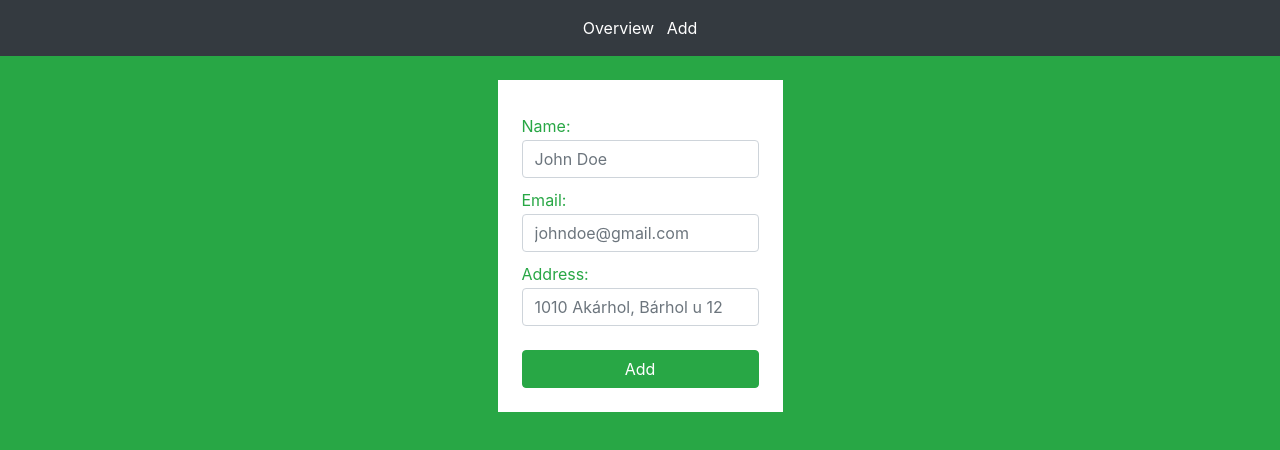
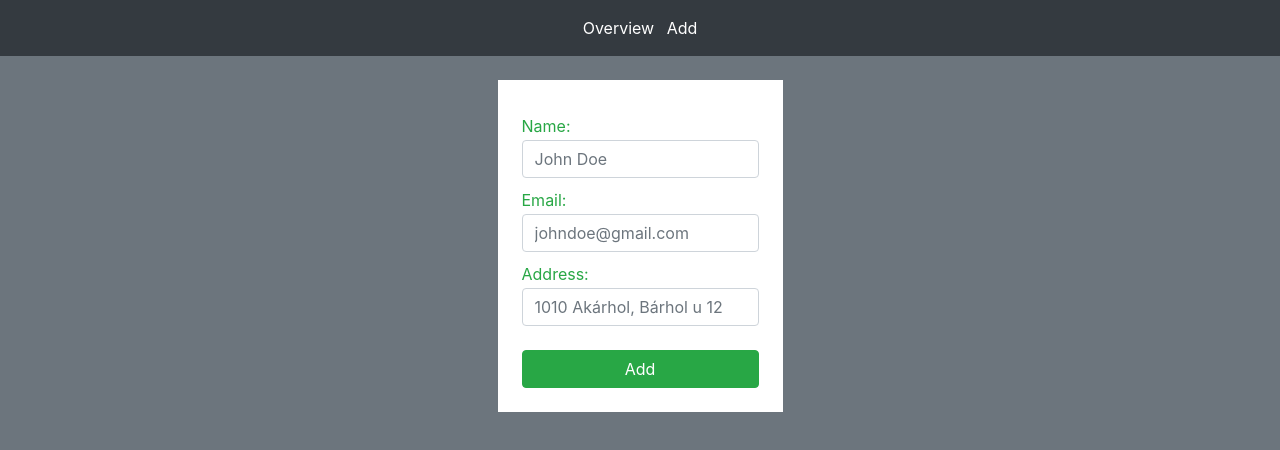
Before and after one commit to MangoZoltan/nodejs-API, a plain HTML site: page frontend/add.html in a window 1280 px wide. Drawn offline with nearby package versions, Linux system fonts and the light colour scheme.

Commit message:
Bootstrap 2

```diff
--- a/frontend/add.html
+++ b/frontend/add.html
@@ -10,7 +10,7 @@
     <link rel="stylesheet" href="style.css">
     <title>Add Employee</title>
 </head>
-<body class="bg-success">
+<body class="bg-secondary">
     <div class="container-fluid bg-dark p-3 text-center">
         <a class="text-white mx-1" href="./index.html">Overview</a>
         <a class="text-white mx-1" href="./add.html">Add</a>
```
Also changed, not shown: frontend/index.html (+1 -1 lines).
